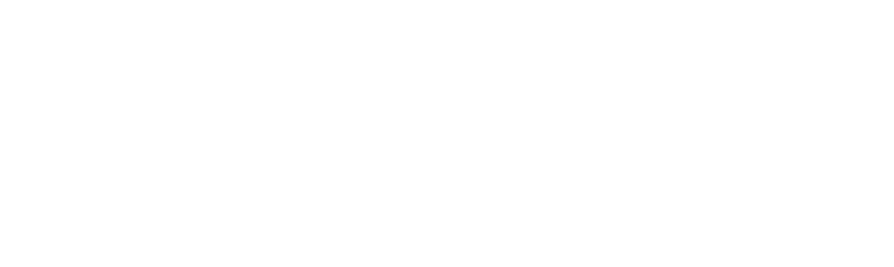
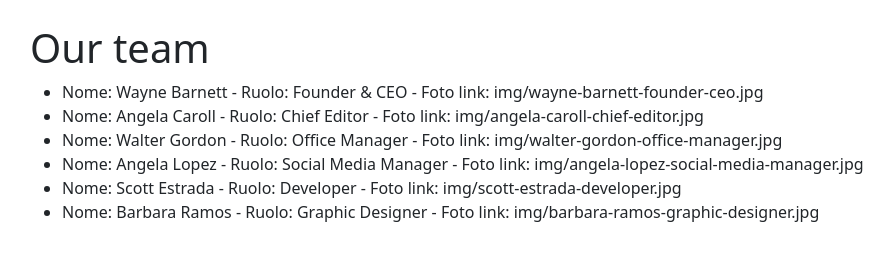
Before and after one commit to FRJess/js-our-team, a plain HTML site: page index.html in a window 1280 px wide. Shown: the whole page, without its empty margins (52-946 px from the left). Drawn offline with nearby package versions, Linux system fonts and the light colour scheme.

Commit message:
[add] milestone 2

```diff
--- a/index.html
+++ b/index.html
@@ -11,6 +11,14 @@
 </head>
 
 <body>
+  <div class="container py-4">
+    <h1>Our team</h1>
+    <div class="row">
+      <div class="col">
+        <ul class="output"></ul>
+      </div>
+    </div>
+  </div>
 
 
   <script src="js/script.js"></script>
--- a/js/script.js
+++ b/js/script.js
@@ -14,40 +14,49 @@ const team = [
   {
     name :'Wayne Barnett',
     role: 'Founder & CEO',
-    picture: 'img/wayne-barnett-founder-ceo.jpg',
+    picture: 'img/wayne-barnett-founder-ceo.jpg'
   },
   {
     name :'Angela Caroll',
     role: 'Chief Editor',
-    picture: 'img/angela-caroll-chief-editor.jpg',
+    picture: 'img/angela-caroll-chief-editor.jpg'
   },
   {
     name :'Walter Gordon',
     role: 'Office Manager',
-    picture: 'img/walter-gordon-office-manager.jpg',
+    picture: 'img/walter-gordon-office-manager.jpg'
   },
   {
     name :'Angela Lopez',
     role: 'Social Media Manager',
-    picture: 'img/angela-lopez-social-media-manager.jpg',
+    picture: 'img/angela-lopez-social-media-manager.jpg'
   },
   {
     name :'Scott Estrada',
     role: 'Developer',
-    picture: 'img/scott-estrada-developer.jpg',
+    picture: 'img/scott-estrada-developer.jpg'
   },
   {
     name :'Barbara Ramos',
     role: 'Graphic Designer',
-    picture: 'img/barbara-ramos-graphic-designer.jpg',
+    picture: 'img/barbara-ramos-graphic-designer.jpg'
   },
 ];
 
 // MILESTONE 1
+// for(let person of team){
+//   console.log(
+//   '-- Nome:', person.name,
+//   '/ Ruolo:', person.role,
+//   '/ Foto link:', person.picture
+//   )
+// };
+
+//MILESTONE 2
+const output = document.querySelector('.output');
+let lista = " ";
 for(let person of team){
-  console.log(
-  '-- Nome:', person.name,
-  '/ Ruolo:', person.role,
-  '/ Foto:', person.picture
-  )
-}
+  lista += ` <li>Nome: ${person.name} - Ruolo: ${person.role} - Foto link: ${person.picture}</li>`;
+};
+
+output.innerHTML = lista;
```
